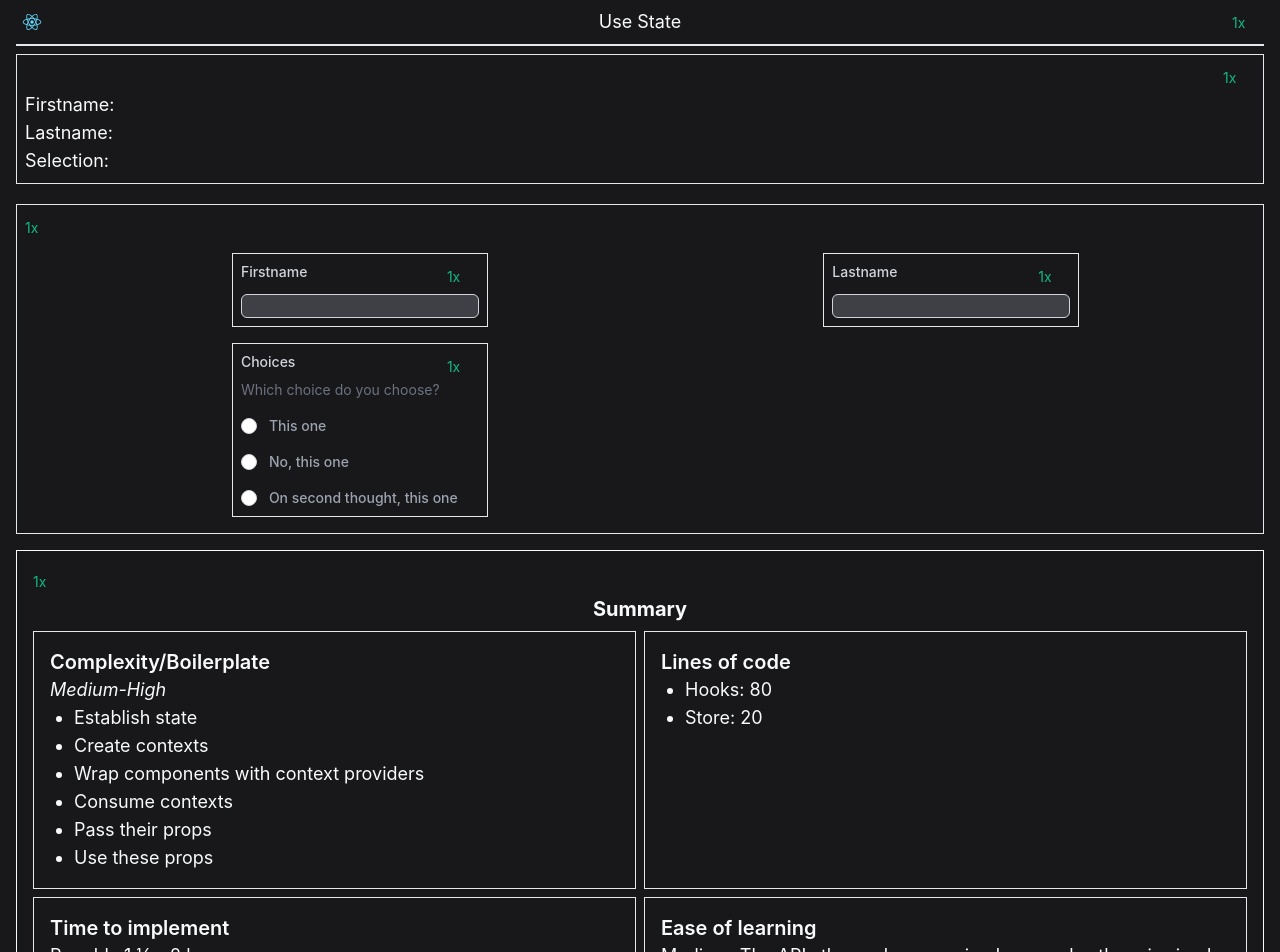
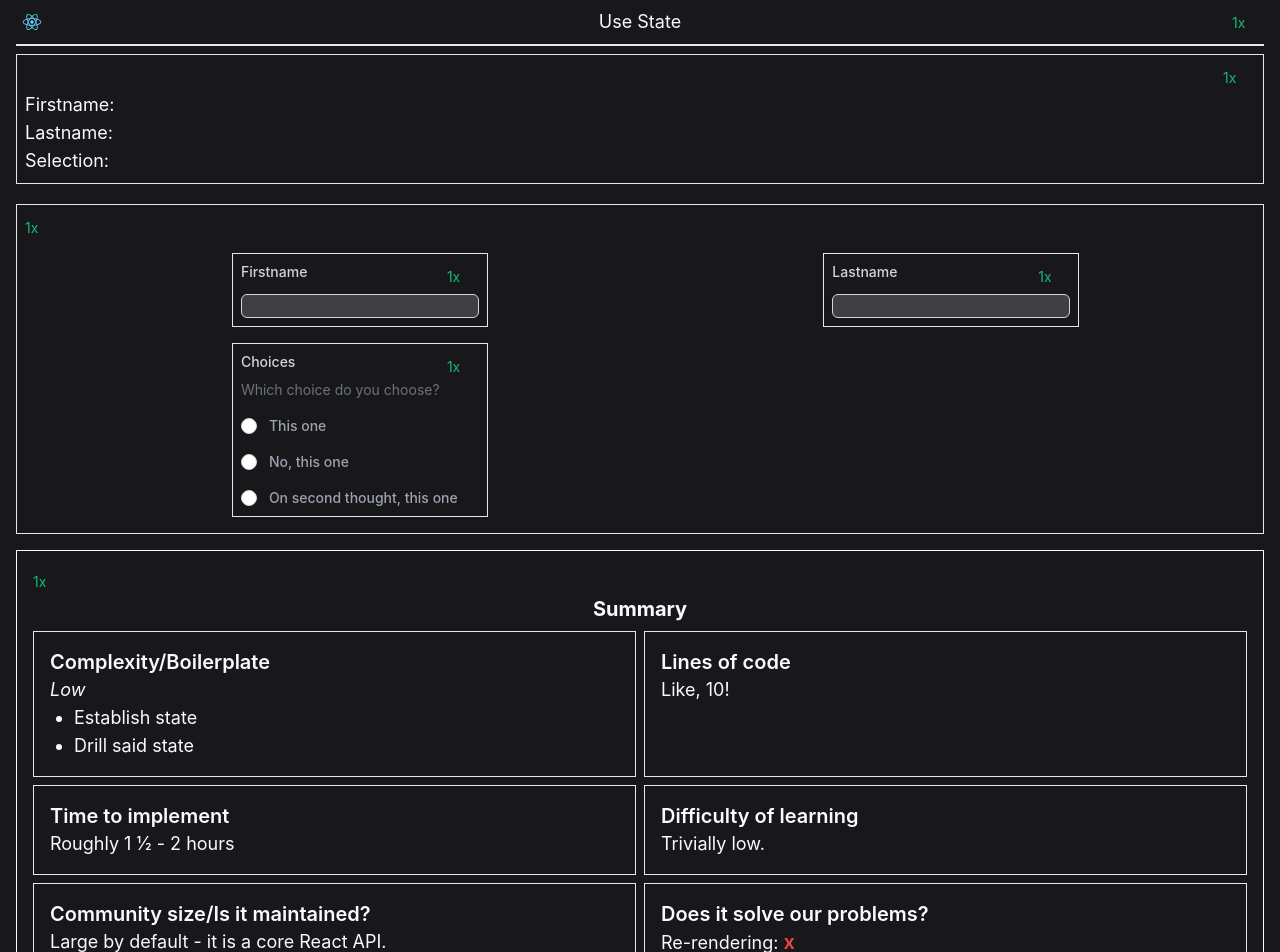
Before and after one commit to jared-lbx/state-management-experiments, a React (Create React App) app: page / in a window 1280 px wide. Shown: the top 952 px of the page. Built offline with nearby package versions, Linux system fonts and the light colour scheme.

Commit message:
update md

```diff
--- a/src/components/Markdown.jsx
+++ b/src/components/Markdown.jsx
@@ -7,22 +7,13 @@ export function Markdown() {
       <h1 className="text-xl font-bold text-center">Summary</h1>
       <div className="grid grid-cols-2 gap-2 pt-2">
         <Section title={"Complexity/Boilerplate"}>
-          <p className="italic">Medium-High</p>
+          <p className="italic">Low</p>
           <ul className="pl-6 list-disc">
             <li>Establish state</li>
-            <li>Create contexts</li>
-            <li>Wrap components with context providers</li>
-            <li>Consume contexts</li>
-            <li>Pass their props</li>
-            <li>Use these props</li>
+            <li>Drill said state</li>
           </ul>
         </Section>
-        <Section title={"Lines of code"}>
-          <ul className="pl-6 list-disc">
-            <li>Hooks: 80</li>
-            <li>Store: 20</li>
-          </ul>
-        </Section>
+        <Section title={"Lines of code"}>Like, 10!</Section>
 
         <Section title={"Time to implement"}>
           <p>
@@ -30,11 +21,8 @@ export function Markdown() {
           </p>
         </Section>
 
-        <Section title={"Ease of learning"}>
-          <p>
-            Medium. The APIs themselves are simple enough - there is simply a
-            large amount of boilerplate that is necessary.
-          </p>
+        <Section title={"Difficulty of learning"}>
+          <p>Trivially low.</p>
         </Section>
 
         <Section title={"Community size/Is it maintained?"}>
```
